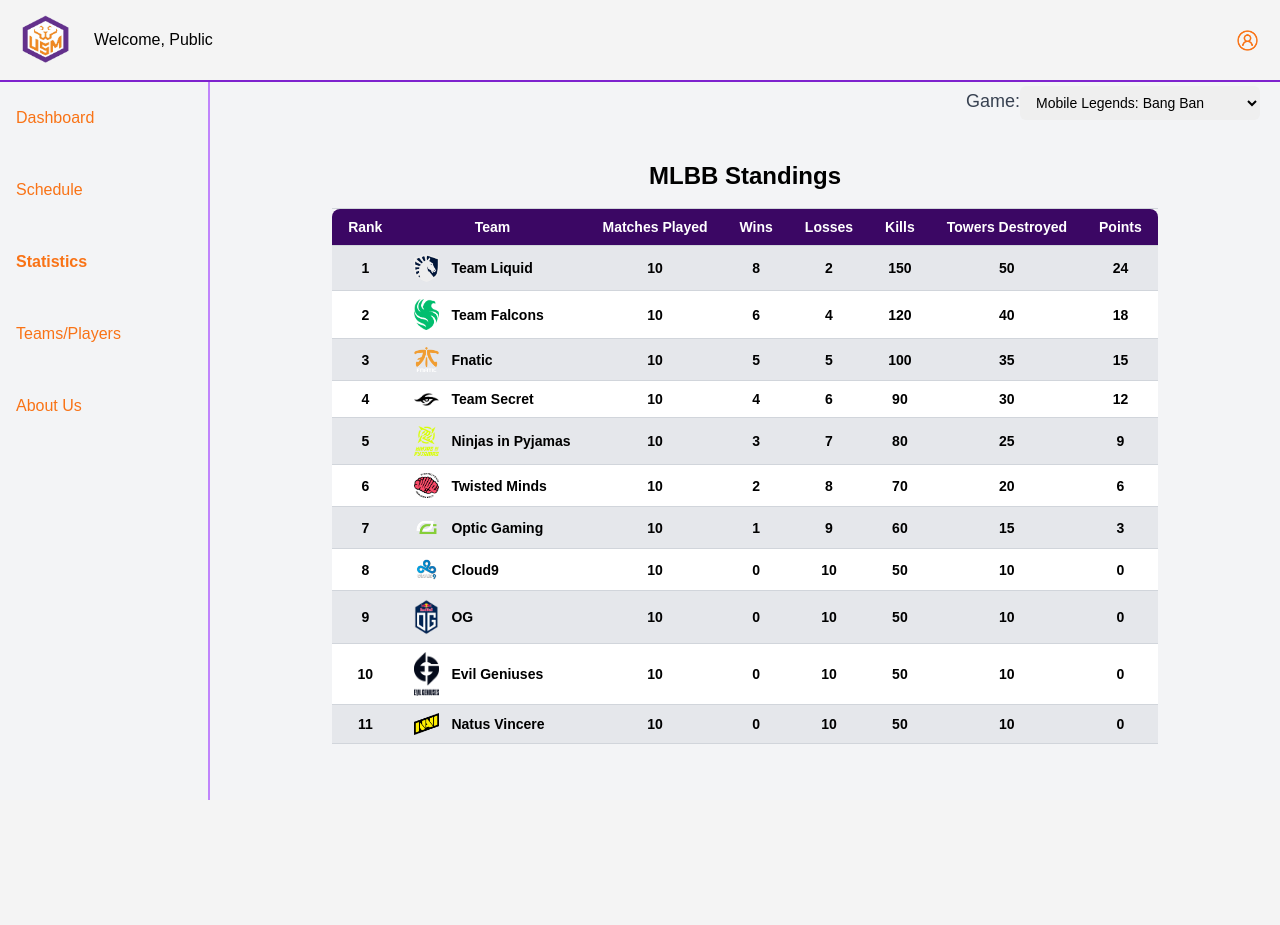
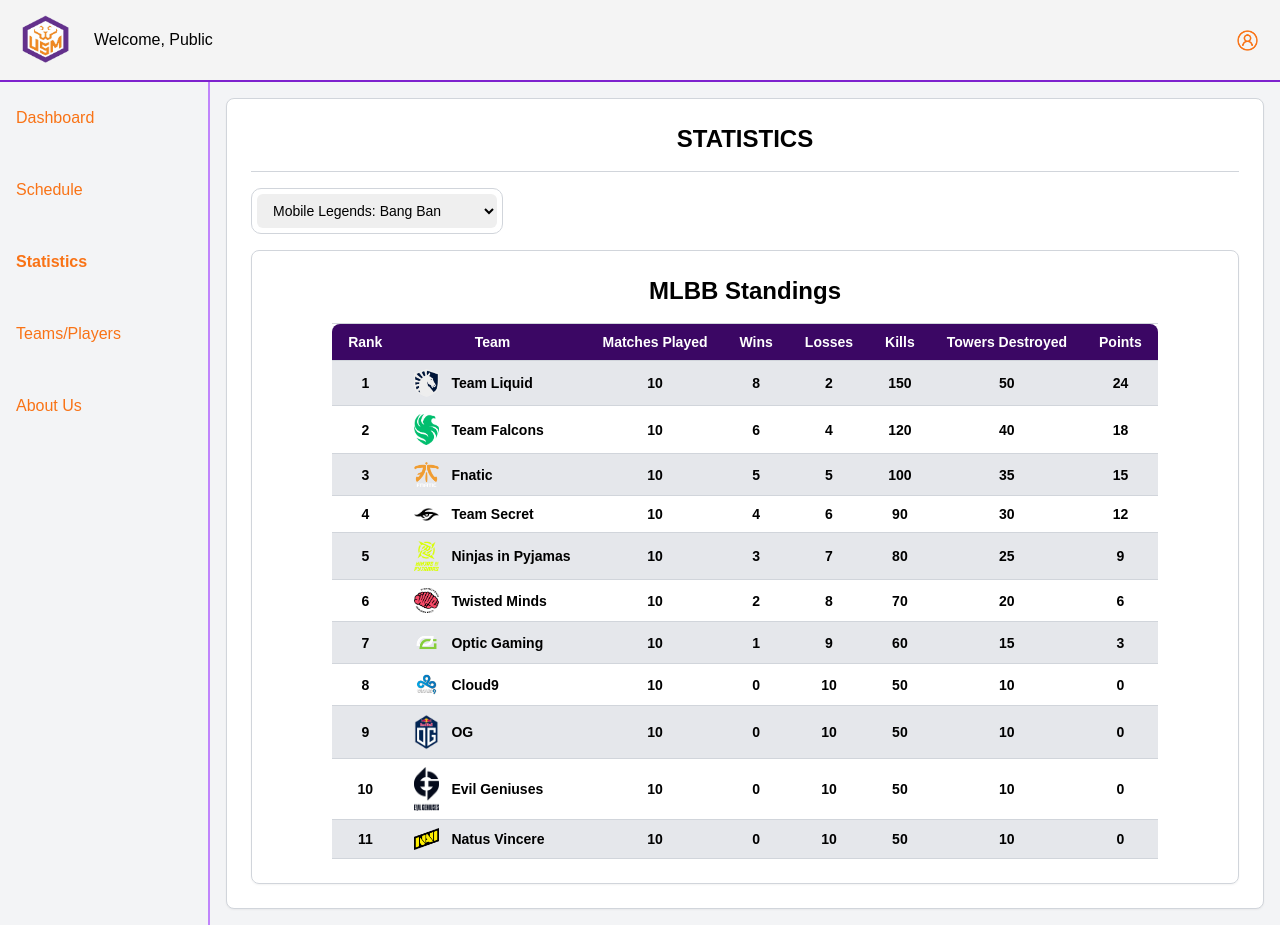
Before and after one commit to umrbdlziz/e-sukad, a React (Vite) app in the folder client/: page /statistics in a window 1280 px wide. Before the commit the page ends 800 px from the top, so only its background shows below. Built offline with nearby package versions, Linux system fonts and the light colour scheme; a web font is replaced by a local one.

Commit message:
Align components in statistic page

```diff
--- a/client/src/components/GameSelector.jsx
+++ b/client/src/components/GameSelector.jsx
@@ -2,23 +2,20 @@
 
 const GameSelector = ({ selectedGame, onGameChange }) => {
   return (
-    <div className="mb-4 pr-5 flex flex-row items-center justify-end">
-      <label
-        htmlFor="game-select"
-        className="block text-lg font-medium text-gray-700"
-      >
-        Game:
-      </label>
+    <div className="mb-4 pr-5 flex flex-row items-center justify-start">
+      <div style={{ border: '1px solid #D1D5DB', display: 'inline-flex', padding: '5px', borderRadius: '10px' }}>
+        {/* <label htmlFor="game-select">Select Game:</label> */}
         <select
           id="game-select"
           value={selectedGame}
           onChange={(e) => onGameChange(e.target.value)}
-        className="mt-1 block cursor-pointer sm:w-60 pl-3 pr-10 py-2 text-base border-gray-300 focus:outline-none focus:ring-indigo-500 focus:border-indigo-500 sm:text-sm rounded-md"
+          className="block cursor-pointer sm:w-60 pl-3 pr-10 py-2 text-base border-gray-300 focus:outline-none focus:ring-indigo-500 focus:border-indigo-500 sm:text-sm rounded-md"
         >
           <option value="mlbb">Mobile Legends: Bang Bang</option>
           <option value="valorant">Valorant</option>
           <option value="pubg">PUBG</option>
         </select>
+      </div>
     </div>
   );
 };
--- a/client/src/components/StandingsTable.jsx
+++ b/client/src/components/StandingsTable.jsx
@@ -19,7 +19,7 @@
   };
 
   return (
-    <div className="flex flex-col items-center p-6">
+    <div className="flex flex-col items-center border border-gray-300 rounded-lg p-6 shadow-sm">
       <h1 className="text-2xl font-bold mb-4">{title}</h1>
       <div className="w-full overflow-auto">
         <table className="mx-auto overflow-auto border-collapse border-t border-b border-gray-300 bg-white font-semibold text-sm rounded-lg">
--- a/client/src/pages/HomePage.jsx
+++ b/client/src/pages/HomePage.jsx
@@ -166,18 +166,27 @@
               <p className="mb-2">Date: 25th December 2023</p>
               <p className="mb-2">Location: USM Esports Arena</p>
               <p className="mb-2">Description: Join us for an exciting event featuring top teams and players competing in various esports tournaments.</p>
+              <p className="mb-4 mt-8 text-center">
+                <a href="https://www.google.com/forms/about/" className="text-blue-500 hover:underline">CLICK HERE TO REGISTER</a>
+              </p>
             </div>
             <div>
               <img src={Valo} alt="Event Detail 2" className="w-full h-[450px] object-cover mb-4" />
               <p className="mb-2">Date: 26th December 2023</p>
               <p className="mb-2">Location: USM Esports Arena</p>
               <p className="mb-2">Description: Join us for an exciting event featuring top teams and players competing in various esports tournaments.</p>
+              <p className="mb-4 mt-8 text-center">
+                <a href="https://www.google.com/forms/about/" className="text-blue-500 hover:underline">CLICK HERE TO REGISTER</a>
+              </p>
             </div>
             <div>
               <img src={PUBG} alt="Event Detail 3" className="w-full h-[450px] object-cover mb-4" />
               <p className="mb-2">Date: 27th December 2023</p>
               <p className="mb-2">Location: USM Esports Arena</p>
               <p className="mb-2">Description: Join us for an exciting event featuring top teams and players competing in various esports tournaments.</p>
+              <p className="mb-4 mt-8 text-center">
+                <a href="https://www.google.com/forms/about/" className="text-blue-500 hover:underline">CLICK HERE TO REGISTER</a>
+              </p>
             </div>
           </Slider>
           {isAdmin && ( // Only render the button if isAdmin is true
--- a/client/src/pages/StatisticsPage.jsx
+++ b/client/src/pages/StatisticsPage.jsx
@@ -18,7 +18,10 @@
   };
 
   return (
-    <section>
+    <section className="p-4">
+      <div className="bg-white border border-gray-300 rounded-lg p-6 shadow-sm">
+      <h1 className="text-2xl font-semibold text-center">STATISTICS</h1>
+      <hr className="border-t border-gray-300 w-full my-4" />
       <GameSelector
         selectedGame={selectedGame}
         onGameChange={handleGameChange}
@@ -45,6 +48,7 @@
           data={pubgTeams}
         />
       )}
+    </div>
     </section>
   );
 };
--- a/client/src/pages/TeamsPage.jsx
+++ b/client/src/pages/TeamsPage.jsx
@@ -13,9 +13,11 @@
   const filteredTeams = teamsData.filter((team) => team.game === selectedGame);
 
   return (
-    <section>
+    <section className="p-4">
+      <div className="bg-white border border-gray-300 rounded-lg p-6 shadow-sm">
+        <h1 className="text-2xl font-semibold text-center">Teams and Players</h1>
+        <hr className="border-t border-gray-300 w-full my-4" />
         <GameSelector selectedGame={selectedGame} onGameChange={handleGameChange} />
-      <h1 className="text-2xl font-semibold text-center my-4">Teams and Players</h1>
         <div className="mx-10">
           <div className="mx-auto p-4 border rounded-xl border-gray-300">
             {filteredTeams.length === 0 ? (
@@ -48,6 +50,7 @@
             )}
           </div>
         </div>
+      </div>
     </section>
   );
 };
```
Lines whose indentation alone changed are shown as unchanged.
